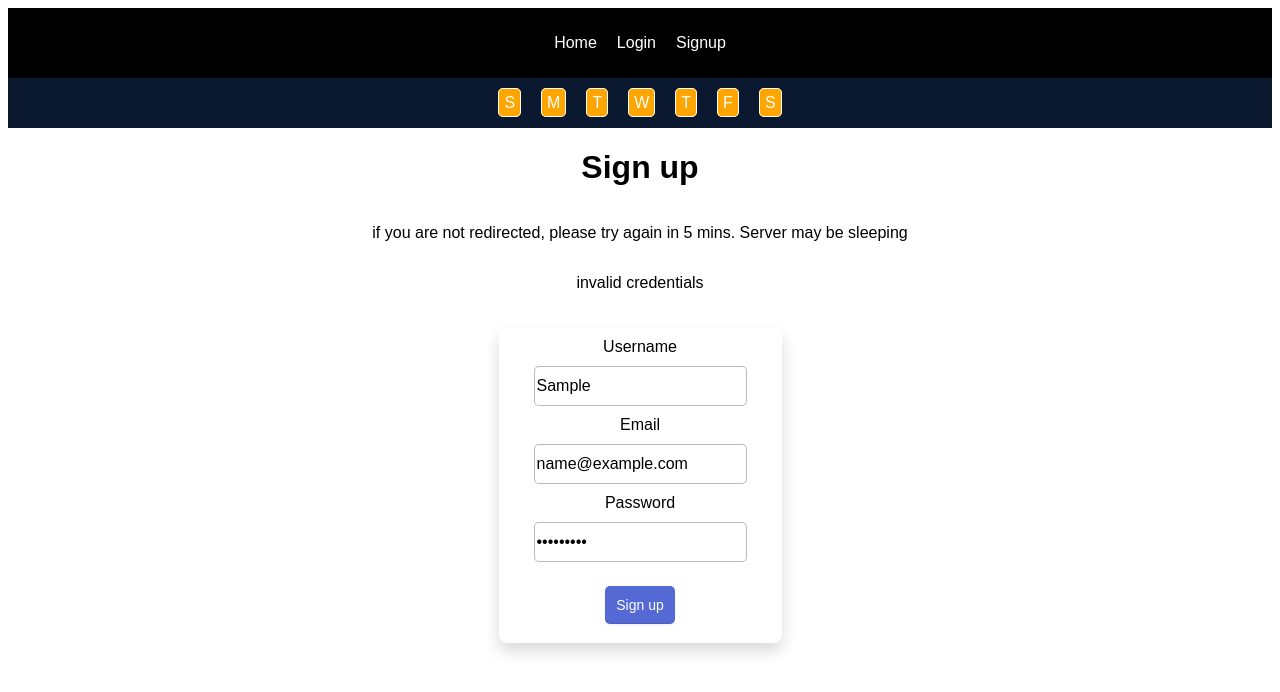
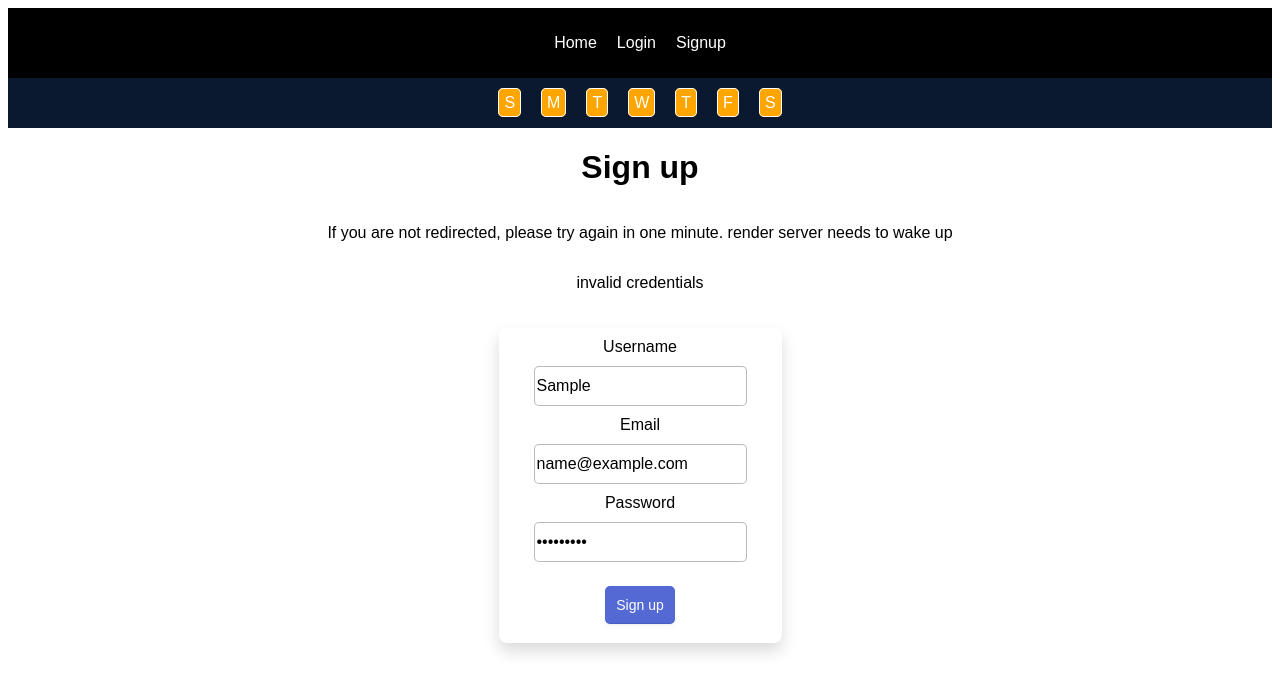
Before and after one commit to kirran01/planner-frontend, a React (Vite) app: page /signup in a window 1280 px wide. Both pictures are taken after typing "Sample", "name@example.com", "Sample123" into the empty fields and a click on the button "Sign up". Shown: the top 692 px of the page. Built offline with nearby package versions, Linux system fonts and the light colour scheme; no server answers.

Commit message:
redirect error message

```diff
--- a/src/App.css
+++ b/src/App.css
@@ -342,6 +342,15 @@ animation: flash linear 1s;
 }
 
 
+.footer{
+  text-align: center;
+}
+
+.footer h4{
+ stroke-width: 50%;
+}
+
+
 @keyframes flash{
   0% {
     opacity: 1;
--- a/src/App.jsx
+++ b/src/App.jsx
@@ -12,6 +12,7 @@ import Profile from './pages/profile'
 import Dayofweek from './pages/dayofweek'
 import Evententry from './components/evententry'
 import All from './pages/all'
+import Foot from './components/foot'
 
 function App() {
   const { user, isLoggedIn, logOut } = useContext(AuthContext)
@@ -58,6 +59,7 @@ function App() {
         <Route path='/profile' element={<Profile />} />
         <Route path='/day/:dayofweek' element={<Dayofweek allDays={allDays} setAllDays={setAllDays} />} />
       </Routes>
+      <Foot/>
     </div>
   )
 }
--- /dev/null
+++ b/src/components/foot.jsx
@@ -0,0 +1,11 @@
+import React from 'react';
+
+const Foot = () => {
+    return (
+        <div className='footer'>
+            <h4></h4>
+        </div>
+    );
+}
+
+export default Foot;
--- a/src/pages/login.jsx
+++ b/src/pages/login.jsx
@@ -22,6 +22,7 @@ function Login() {
             password: inputState.password
         })
             .then(loginRes => {
+                setLoginErr(true)
                 storeToken(loginRes.data.authToken)
                 authenticateUser()
                 if (!loginRes.data.authToken) {
@@ -38,7 +39,7 @@ function Login() {
     return (
         <div className='login-page'>
             <h1>Log In</h1>
-            {loginErr && <p>invalid credentials</p>}
+            {loginErr && <p>If you are not redirected, please try again in one minute. render server needs to wake up</p>}
             <form onSubmit={submitLogin} className='login-form'>
                 <label htmlFor="email">Email</label>
                 <br />
--- a/src/pages/signup.jsx
+++ b/src/pages/signup.jsx
@@ -5,7 +5,7 @@ import { useState } from 'react';
 
 function Signup() {
     const [signupErr, setSignupErr] = useState(false)
-    const [signupWait, setSignupWait] = useState()
+    const [signupWait, setSignupWait] = useState(false)
     const navigate = useNavigate(false)
     const [input, setInput] = useState({
         email: '',
@@ -41,7 +41,7 @@ function Signup() {
     return (
         <div className='signup-page'>
             <h1>Sign up</h1>
-            {signupWait && <p>if you are not redirected, please try again in 5 mins. Server may be sleeping</p>}
+            {signupWait && <p>If you are not redirected, please try again in one minute. render server needs to wake up</p>}
             {signupErr && <p>invalid credentials</p>}
             <form className='signup-form' onSubmit={submitSignup}>
                 <label htmlFor="username">Username</label>
```
